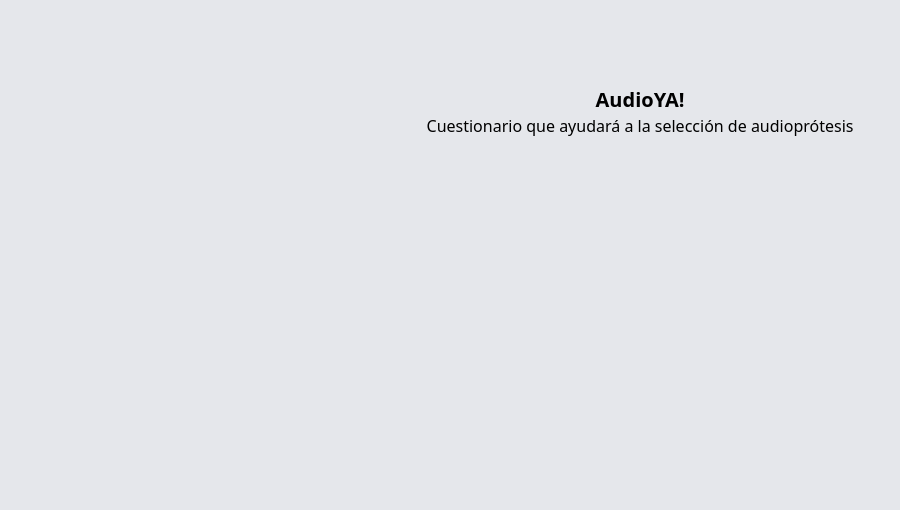
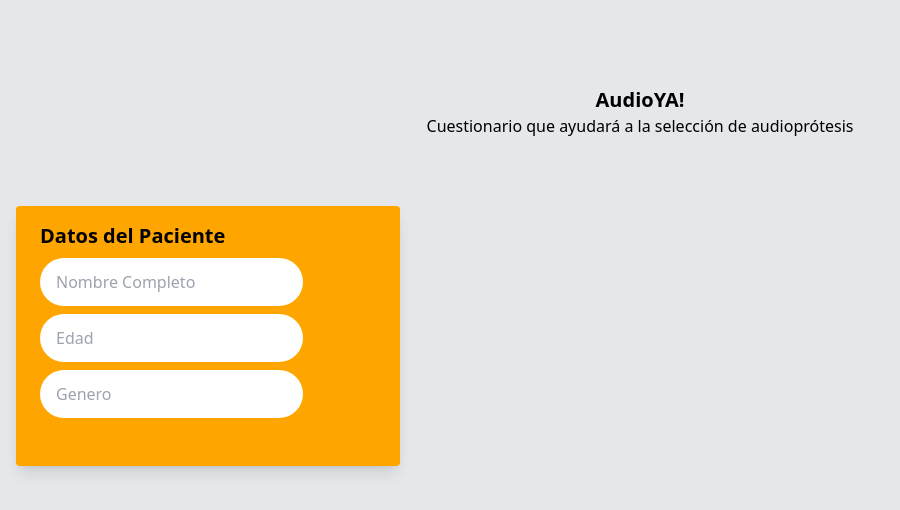
Before and after one commit to luisgonzalezvalencia/audioya, an Angular app in the folder audioyaApp/: page / in a window 1280 px wide. Shown: the top 510 px of the page, without its empty margins (0-900 px from the left). Built offline with nearby package versions, Linux system fonts and the light colour scheme.

Commit message:
Card add and form stepts

```diff
--- a/audioyaApp/src/app/app.component.html
+++ b/audioyaApp/src/app/app.component.html
@@ -7,4 +7,5 @@
   </div>
 </div>
 
-<router-outlet></router-outlet>
+<app-form-steps></app-form-steps>
+<!-- <router-outlet></router-outlet> -->
--- a/audioyaApp/src/app/app.module.ts
+++ b/audioyaApp/src/app/app.module.ts
@@ -3,10 +3,12 @@ import { BrowserModule } from '@angular/platform-browser';
 
 import { AppRoutingModule } from './app-routing.module';
 import { AppComponent } from './app.component';
+import { FormStepsComponent } from './form-steps/form-steps.component';
 
 @NgModule({
   declarations: [
-    AppComponent
+    AppComponent,
+    FormStepsComponent
   ],
   imports: [
     BrowserModule,
--- /dev/null
+++ b/audioyaApp/src/app/form-steps/form-steps.component.html
@@ -0,0 +1,21 @@
+<div class="h-56 grid grid-cols-1 content-center px-4">
+    <div>
+        <div id="card-steps" class="max-w-sm rounded overflow-hidden shadow-lg">
+            <div class="px-6 py-4">
+                <div class="font-bold text-xl mb-2">Datos del Paciente</div>
+                <div class="content-center mb-2">
+                    <input type="text" placeholder="Nombre Completo" class="form-input px-4 py-3 rounded-full">
+                </div>
+                <div class="content-center mb-2">
+                    <input type="text" placeholder="Edad" class="form-input px-4 py-3 rounded-full">
+                </div>
+                <div class="content-center mb-2">
+                    <input type="text" placeholder="Genero" class="form-input px-4 py-3 rounded-full">
+                </div>
+            </div>
+            <div class="px-6 pt-4 pb-2">
+
+            </div>
+        </div>
+    </div>
+</div>
--- /dev/null
+++ b/audioyaApp/src/app/form-steps/form-steps.component.scss
@@ -0,0 +1,3 @@
+#card-steps {
+    background-color: rgb(255, 165, 0);
+}
```
Also changed, not shown: audioyaApp/src/app/form-steps/form-steps.component.ts (added, +10 -0 lines), 1 other file (tests, documents, lock files or other folders).
